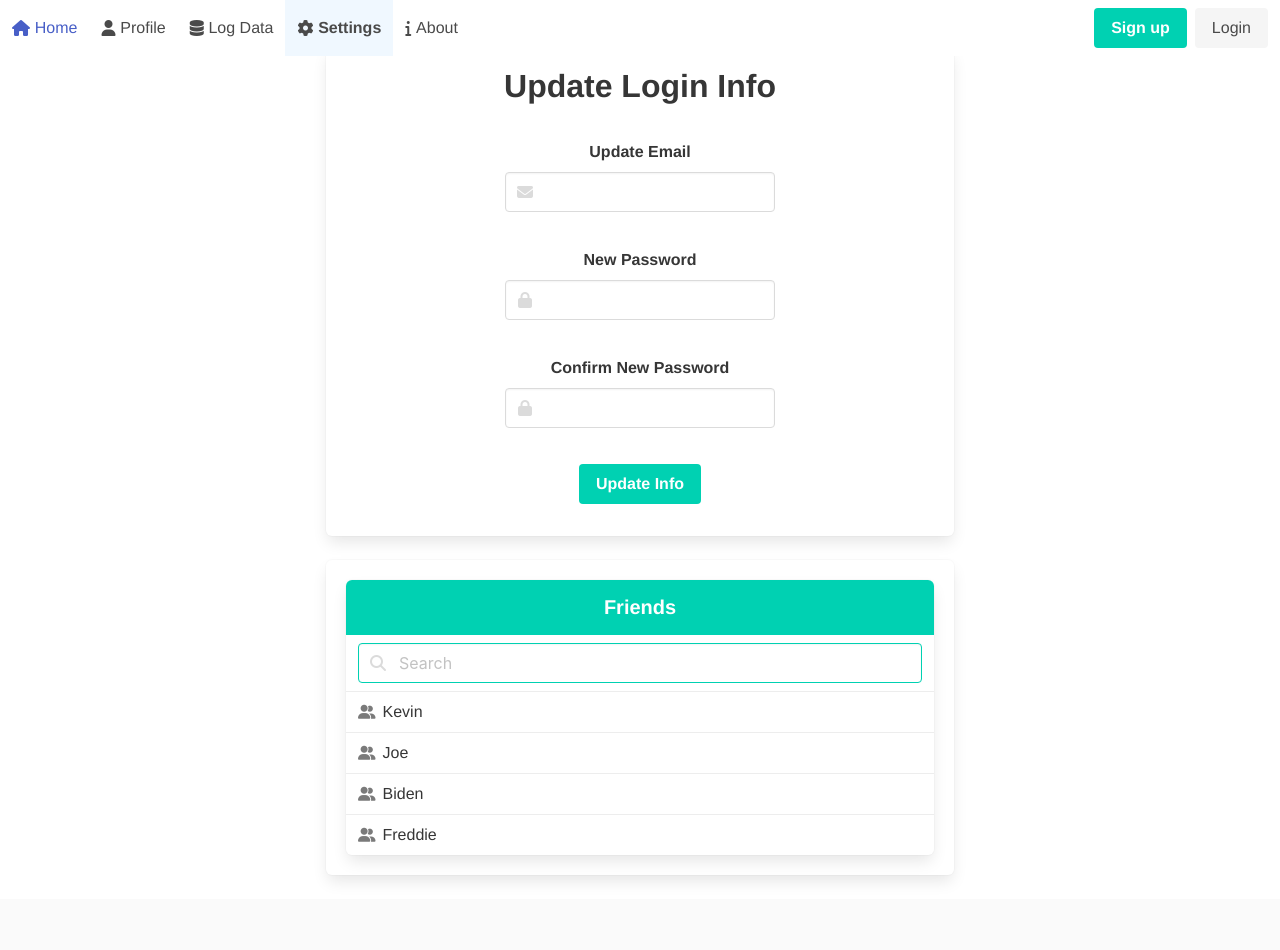
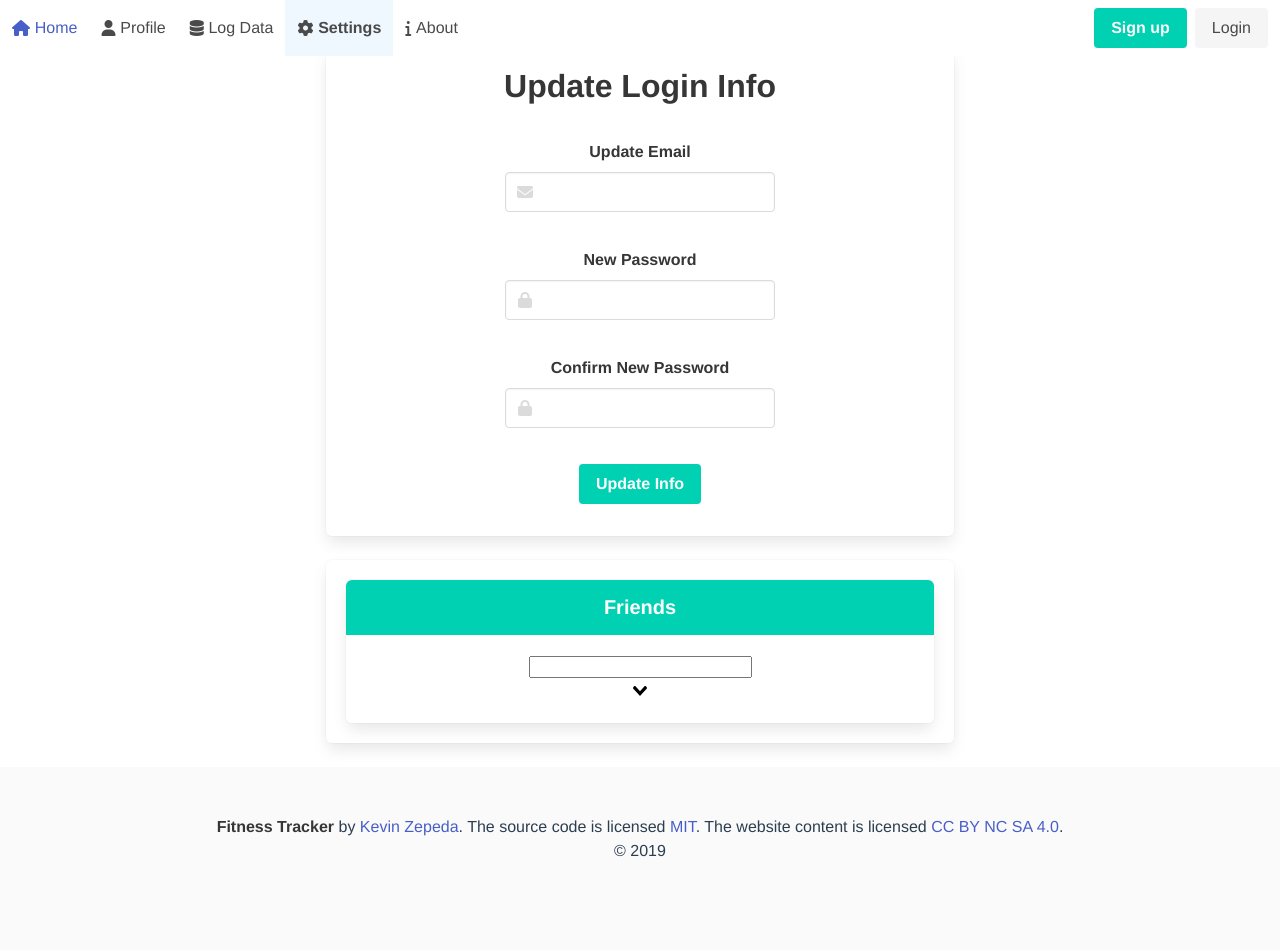
Before and after one commit to kevinzepeda97/FT, a Vue app in the folder client/: page /#/settings in a window 1280 px wide. Shown: the top 950 px of the page. Built offline with nearby package versions, Linux system fonts and the light colour scheme; what vue-toasted would draw is missing.

Commit message:
Added Vue Select

```diff
--- a/client/package.json
+++ b/client/package.json
@@ -13,6 +13,7 @@
     "core-js": "^3.3.2",
     "vue": "^2.6.10",
     "vue-router": "^3.1.3",
+    "vue-select": "^3.4.0",
     "vue-toasted": "^1.1.27"
   },
   "devDependencies": {
--- a/client/src/main.js
+++ b/client/src/main.js
@@ -1,5 +1,6 @@
 import Vue from 'vue';
 import VueToasted from 'vue-toasted';
+import vSelect from 'vue-select';
 import App from './App.vue';
 import router from './router';
 import 'bulma/css/bulma.css';
@@ -10,6 +11,8 @@ Vue.use(VueToasted, {
   iconPack: 'fontawesome',
 });
 
+Vue.component('v-select', vSelect);
+
 new Vue({
   router,
   render: h => h(App),
--- a/client/src/views/Settings.vue
+++ b/client/src/views/Settings.vue
@@ -44,37 +44,11 @@
     Friends
   </p>
   <div class="panel-block">
-    <p class="control has-icons-left">
-      <input class="input is-primary" type="text" placeholder="Search">
-      <span class="icon is-left">
-        <i class="fas fa-search" aria-hidden="true"></i>
-      </span>
+    <p class=" control column is-6 is-offset-3">
+      <v-select v-model="selected" :options="['Kevin', 'Fever Dream',
+      'Donye Wump', 'Rodney Dangerfield']"></v-select>
     </p>
   </div>
-  <a class="panel-block">
-    <span class="panel-icon">
-<i class="fas fa-user-friends" aria-hidden="true"></i>
-    </span>
-    Kevin
-  </a>
-  <a class="panel-block">
-    <span class="panel-icon">
-<i class="fas fa-user-friends" aria-hidden="true"></i>
-    </span>
-    Joe
-  </a>
-  <a class="panel-block">
-    <span class="panel-icon">
-<i class="fas fa-user-friends" aria-hidden="true"></i>
-    </span>
-    Biden
-  </a>
-  <a class="panel-block">
-    <span class="panel-icon">
-<i class="fas fa-user-friends" aria-hidden="true"></i>
-    </span>
-    Freddie
-  </a>
 </article>
       </div>
     </div>
```
Also changed, not shown: 1 other file (tests, documents, lock files or other folders).
